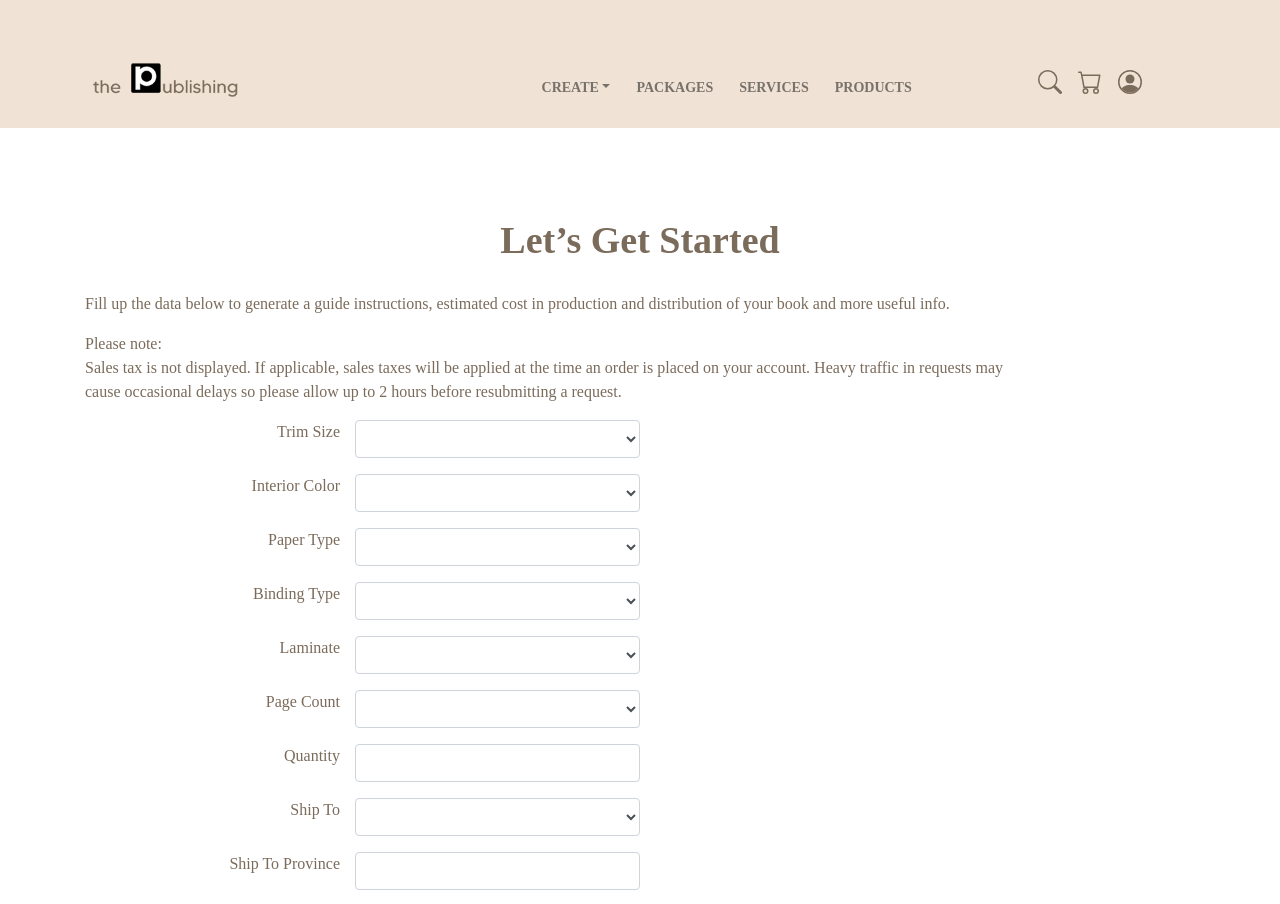
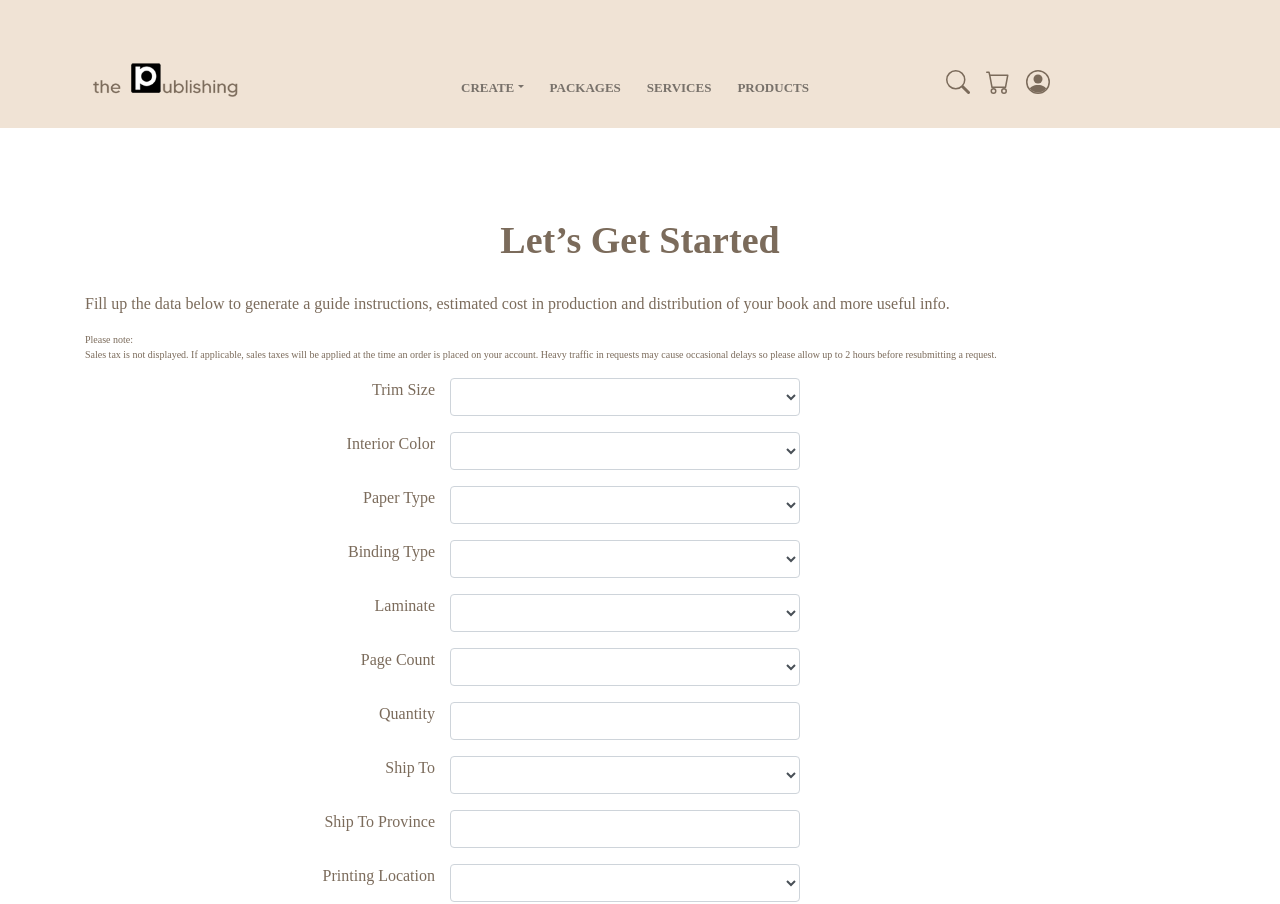
Before and after one commit to poloyacero/publish-web, a Next.js app: page /pricing in a window 1280 px wide. Shown: the top 904 px of the page. Built offline with nearby package versions, Linux system fonts and the light colour scheme; a web font is replaced by a local one.

Commit message:
alignment

```diff
--- a/components/Carousel/Carousel.module.css
+++ b/components/Carousel/Carousel.module.css
@@ -29,7 +29,7 @@
 }
 
 .carouselLink {
-  box-shadow: 5px 10px 18px #888888;
+  /* box-shadow: 5px 10px 18px #888888; */
   position: absolute;
   top: 65%;
   left: 15%;
--- a/components/Footer.tsx
+++ b/components/Footer.tsx
@@ -106,8 +106,8 @@ const Footer = ({ ...props }: FooterProps) => {
                <Row><Col><br/><br/></Col></Row>
               <Row className="justify-content-md-center">
                 <Col>
-                <Row className={styles.center}><Col>
-               <Image src="/logo.png" width="125%" height="30px" />
+                <Row className={styles.center}><Col className={styles.footerlink}>
+                <Link href="/"><a><Image src="/logo.png" width="125%" height="30px" /></a></Link>
               <div className={styles.copyright}>
               <p>Copyright © {(new Date().getFullYear())} ThePublishing All Rights Reserved </p>
             </div>
--- a/components/Nav.tsx
+++ b/components/Nav.tsx
@@ -28,7 +28,7 @@ const NavMenu = ({ ...props }: NavProps) => {
               </Navbar.Brand>
             </Link>
           </Col>
-          <Col md={{ span: 6, offset: 1 }}>
+          <Col md={{ span: 6, offset: 0 }}>
             <Navbar.Toggle aria-controls="basic-navbar-nav" />
               <Navbar.Collapse id="basic-navbar-nav">
                 <Nav className="mx-auto">
--- a/components/NavMenu.module.css
+++ b/components/NavMenu.module.css
@@ -28,7 +28,7 @@
 
 .navmenu {
   text-transform: uppercase;
-  font-size: 14px;
+  font-size: 13px;
   margin-right: 10px;
   font-weight: bold;
 }
@@ -40,7 +40,7 @@
 
 .navmenu div {
   background: #7b6b5b !important;
-  font-size: 13px;
+  font-size: 12px;
 
 }
 
--- a/components/PricingForm/PricingForm.module.css
+++ b/components/PricingForm/PricingForm.module.css
@@ -28,11 +28,12 @@
   text-decoration: none;
   color: #7b6b5b;
   font-size: 15px;
+  font-weight: 600;
   }
 
   .pricinglink a:hover{
     text-decoration: none;
-    color: #251f19;
+    color: #2c231b;
     }
 
     .pricinglink:active:visited{
@@ -53,3 +54,10 @@
         border-color: #7b6b5b;
         -webkit-tap-highlight-color: rgba(0,0,0,0);
       }
+      .noteformat{
+        font-size: 10px;
+      }
+
+      .input{
+        width: 350px;
+      }
--- a/components/PricingForm/index.tsx
+++ b/components/PricingForm/index.tsx
@@ -8,25 +8,31 @@ import styles from './PricingForm.module.css';
 interface PricingFormProps {}
 
 const PricingForm = ({ ...props }: PricingFormProps) => {
+  const [interiorColor,setInteriorColor]=React.useState("");
+  const handleChange=(e) =>{
+    setInteriorColor(e.target.value);
+    console.log(interiorColor);
+  }
+
   return (
     <Container fluid>
       <div className={styles.pricingForm + " container"}>
       <h1 className={styles.pricingh1}> Let’s Get Started</h1>
 
       <Row>
-        <Col md={{ span: 10, offset: 0 }}>
+        <Col md={{ span: 12, offset: 0 }}>
           <p>
           Fill up the data below to generate a guide instructions, estimated cost in production  and distribution of your book and more useful info.
           </p>
-          <p>
+          <p className={styles.noteformat}>
             Please note:<br/>
             Sales tax is not displayed. If applicable, sales taxes will be applied at the time an order is placed on your account.  Heavy traffic in requests may cause occasional delays so please allow up to 2 hours before resubmitting a request.
           </p>
         </Col>
-        <Col className={styles.labelleft} md={{ span: 3, offset: 0 }}><Form.Label className={styles.label}>Trim Size</Form.Label></Col>
-        <Col md={{ span: 3, offset: 0 }}>
+        <Col className={styles.labelleft} md={{ span: 4, offset: 0 }}><Form.Label className={styles.label}>Trim Size</Form.Label></Col>
+        <Col md={{ span: 4, offset: 0 }}>
           <Form.Group as={Row} controlId="exampleForm.ControlSelect1">
-            <Form.Control as="select" defaultValue=" ">
+            <Form.Control className={styles.input} as="select" defaultValue=" ">
               <option value=""></option>
               <option value="4.000&quot; x 6.000&quot; (152mm x 102 mm)">4.000" x 6.000" (152mm x 102 mm)</option>
               <option value="4.000&quot; x 7.000&quot; (178mm x 102 mm)">4.000" x 7.000" (178mm x 102 mm)</option>
@@ -65,10 +71,10 @@ const PricingForm = ({ ...props }: PricingFormProps) => {
         </Col>
       </Row>
       <Row>
-        <Col className={styles.labelleft} md={{ span: 3, offset: 0 }}><Form.Label className={styles.label}>Interior Color</Form.Label></Col>
-        <Col md={{ span: 3, offset: 0 }}>
+        <Col className={styles.labelleft} md={{ span: 4, offset: 0 }}><Form.Label className={styles.label}>Interior Color</Form.Label></Col>
+        <Col md={{ span: 4, offset: 0 }}>
           <Form.Group as={Row} controlId="exampleForm.ControlSelect1">
-            <Form.Control as="select" defaultValue=" ">
+            <Form.Control className={styles.input} as="select" value={interiorColor} onChange={ handleChange }>
               <option> </option>
               <option>Black and White</option>
               <option>Color</option>
@@ -77,10 +83,10 @@ const PricingForm = ({ ...props }: PricingFormProps) => {
         </Col>
       </Row>
       <Row>
-        <Col className={styles.labelleft} md={{ span: 3, offset: 0 }}><Form.Label className={styles.label}>Paper Type</Form.Label></Col>
-        <Col md={{ span: 3, offset: 0 }}>
+        <Col className={styles.labelleft} md={{ span: 4, offset: 0 }}><Form.Label className={styles.label}>Paper Type</Form.Label></Col>
+        <Col md={{ span: 4, offset: 0 }}>
           <Form.Group as={Row} controlId="exampleForm.ControlSelect1">
-            <Form.Control as="select" defaultValue=" ">
+            <Form.Control className={styles.input}  as="select" defaultValue=" ">
               <option> </option>
               <optgroup label="If Black and White">
               <option>White</option>
@@ -97,10 +103,10 @@ const PricingForm = ({ ...props }: PricingFormProps) => {
         </Col>
       </Row>
       <Row>
-        <Col className={styles.labelleft} md={{ span: 3, offset: 0 }}><Form.Label className={styles.label}>Binding Type</Form.Label></Col>
-        <Col md={{ span: 3, offset: 0 }}>
+        <Col className={styles.labelleft} md={{ span: 4, offset: 0 }}><Form.Label className={styles.label}>Binding Type</Form.Label></Col>
+        <Col md={{ span: 4, offset: 0 }}>
           <Form.Group as={Row} controlId="exampleForm.ControlSelect1">
-            <Form.Control as="select" defaultValue=" ">
+            <Form.Control className={styles.input}  as="select" defaultValue=" ">
               <option> </option>
               <option>Paperback</option>
               <option>Hardback</option>
@@ -109,10 +115,10 @@ const PricingForm = ({ ...props }: PricingFormProps) => {
         </Col>
       </Row>
       <Row>
-        <Col className={styles.labelleft} md={{ span: 3, offset: 0 }}><Form.Label className={styles.label}>Laminate</Form.Label></Col>
-        <Col md={{ span: 3, offset: 0 }}>
+        <Col className={styles.labelleft} md={{ span: 4, offset: 0 }}><Form.Label className={styles.label}>Laminate</Form.Label></Col>
+        <Col md={{ span: 4, offset: 0 }}>
           <Form.Group as={Row} controlId="exampleForm.ControlSelect1">
-            <Form.Control as="select" defaultValue=" ">
+            <Form.Control className={styles.input}  as="select" defaultValue=" ">
               <option> </option>
               <option>Gloss</option>
               <option>Matte</option>
@@ -122,10 +128,10 @@ const PricingForm = ({ ...props }: PricingFormProps) => {
         </Col>
       </Row>
       <Row>
-        <Col className={styles.labelleft} md={{ span: 3, offset: 0 }}><Form.Label className={styles.label}>Page Count</Form.Label></Col>
-        <Col md={{ span: 3, offset: 0 }}>
+        <Col className={styles.labelleft} md={{ span: 4, offset: 0 }}><Form.Label className={styles.label}>Page Count</Form.Label></Col>
+        <Col md={{ span: 4, offset: 0 }}>
           <Form.Group as={Row} controlId="exampleForm.ControlSelect1">
-            <Form.Control as="select" defaultValue=" ">
+            <Form.Control className={styles.input}  as="select" defaultValue=" ">
               <option> </option>
               <option>22</option>
               <option>28</option>
@@ -135,18 +141,18 @@ const PricingForm = ({ ...props }: PricingFormProps) => {
         </Col>
       </Row>
       <Row>
-        <Col className={styles.labelleft} md={{ span: 3, offset: 0 }}><Form.Label className={styles.label}>Quantity</Form.Label></Col>
-        <Col md={{ span: 3, offset: 0 }}>
+        <Col className={styles.labelleft} md={{ span: 4, offset: 0 }}><Form.Label className={styles.label}>Quantity</Form.Label></Col>
+        <Col md={{ span: 4, offset: 0 }}>
           <Form.Group as={Row}>
-            <Form.Control type="text" />
+            <Form.Control className={styles.input}  type="text" />
           </Form.Group>
         </Col>
       </Row>
       <Row>
-        <Col className={styles.labelleft} md={{ span: 3, offset: 0 }}><Form.Label className={styles.label}>Ship To</Form.Label></Col>
-        <Col md={{ span: 3, offset: 0 }}>
+        <Col className={styles.labelleft} md={{ span: 4, offset: 0 }}><Form.Label className={styles.label}>Ship To</Form.Label></Col>
+        <Col md={{ span: 4, offset: 0 }}>
           <Form.Group as={Row} controlId="exampleForm.ControlSelect1">
-            <Form.Control as="select" defaultValue=" ">
+            <Form.Control className={styles.input} as="select" defaultValue=" ">
               <option value=""></option>
               <option value="USA">United States</option>
               <option value="GBR">United Kingdom</option>
@@ -406,19 +412,19 @@ const PricingForm = ({ ...props }: PricingFormProps) => {
         </Col>
       </Row>
       <Row>
-        <Col className={styles.labelleft} md={{ span: 3, offset: 0 }}><Form.Label className={styles.label}>Ship To Province</Form.Label></Col>
-        <Col md={{ span: 3, offset: 0 }}>
+        <Col className={styles.labelleft} md={{ span: 4, offset: 0 }}><Form.Label className={styles.label}>Ship To Province</Form.Label></Col>
+        <Col md={{ span: 4, offset: 0 }}>
           <Form.Group as={Row}>
-            <Form.Control type="text" />
+            <Form.Control className={styles.input}  type="text" />
           </Form.Group>
         </Col>
       </Row>
 
       <Row>
-        <Col className={styles.labelleft} md={{ span: 3, offset: 0 }}><Form.Label className={styles.label}>Printing Location</Form.Label></Col>
-        <Col md={{ span: 3, offset: 0 }}>
+        <Col className={styles.labelleft} md={{ span: 4, offset: 0 }}><Form.Label className={styles.label}>Printing Location</Form.Label></Col>
+        <Col md={{ span: 4, offset: 0 }}>
           <Form.Group as={Row} controlId="exampleForm.ControlSelect1">
-            <Form.Control as="select" defaultValue=" ">
+            <Form.Control className={styles.input}  as="select" defaultValue=" ">
               <option> </option>
               <option>LS US - US Dollar</option>
               <option>LS UK - Euros</option>
@@ -429,10 +435,10 @@ const PricingForm = ({ ...props }: PricingFormProps) => {
         </Col>
       </Row>
       <Row>
-        <Col className={styles.labelleft} md={{ span: 3, offset: 0 }}><Form.Label className={styles.label}>E-Book</Form.Label></Col>
-        <Col md={{ span: 3, offset: 0 }}>
+        <Col className={styles.labelleft} md={{ span:4, offset: 0 }}><Form.Label className={styles.label}>E-Book</Form.Label></Col>
+        <Col md={{ span:4 , offset: 0 }}>
           <Form.Group as={Row} controlId="exampleForm.ControlSelect1">
-            <Form.Control as="select" defaultValue=" ">
+            <Form.Control className={styles.input}  as="select" defaultValue=" ">
               <option> </option>
               <option>Yes</option>
               <option>No</option>
--- a/pages/services.tsx
+++ b/pages/services.tsx
@@ -29,7 +29,7 @@ export default function Services() {
               </Row>
             <Row><Col><br/></Col> <Col md={2}><br/></Col></Row>
               <Row className="justify-content-md-left"><Col md={2}><br/></Col>
-              <Col md={'auto'}><p><b>In today’s publishing marketplace,<br/> Self-published authors are leading the pack.<br/> Embark on an incredible journey with us<br/> and get maximum results.</b></p>
+              <Col md={'auto'}><p className={styles.iservicesp}>In today’s publishing marketplace,<br/> Self-published authors are leading the pack.<br/> Embark on an incredible journey with us<br/> and get maximum results.</p>
             </Col>
             </Row>
               <Row className="justify-content-md-left">
--- a/styles/Home.module.css
+++ b/styles/Home.module.css
@@ -165,15 +165,15 @@ background-color: #faf6f2;
   line-height:80%;
 }
 .iservices .servicestitle {
-  font-size: 36px;
-  font-weight:600;
+  font-size: 50px;
   line-height:80%;
+}
+.iservicesp {
+  font-size: 20px;
 }
 
 .iservices .servicestitlespan {
-  font-size: 28.5px;
-  font-weight:600;
-
+  font-size: 40px;
 }
 .iservices .serviceslinkcol {
  padding-top:30px;
```
Also changed, not shown: components/ProductsLayout/ProductsLayout.module.css (+20 -0 lines), components/ProductsLayout/index.tsx (+6 -1 lines).
